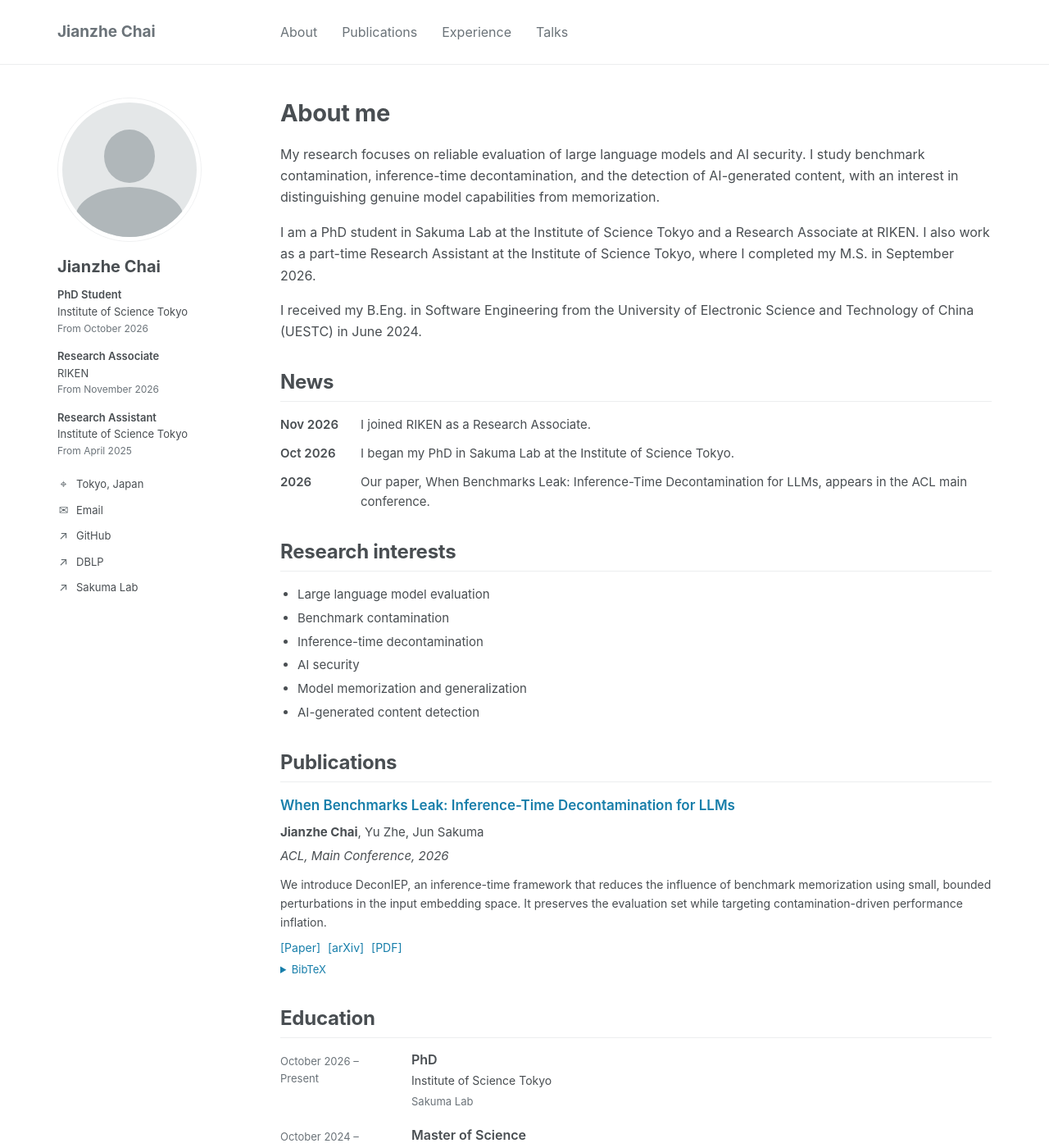
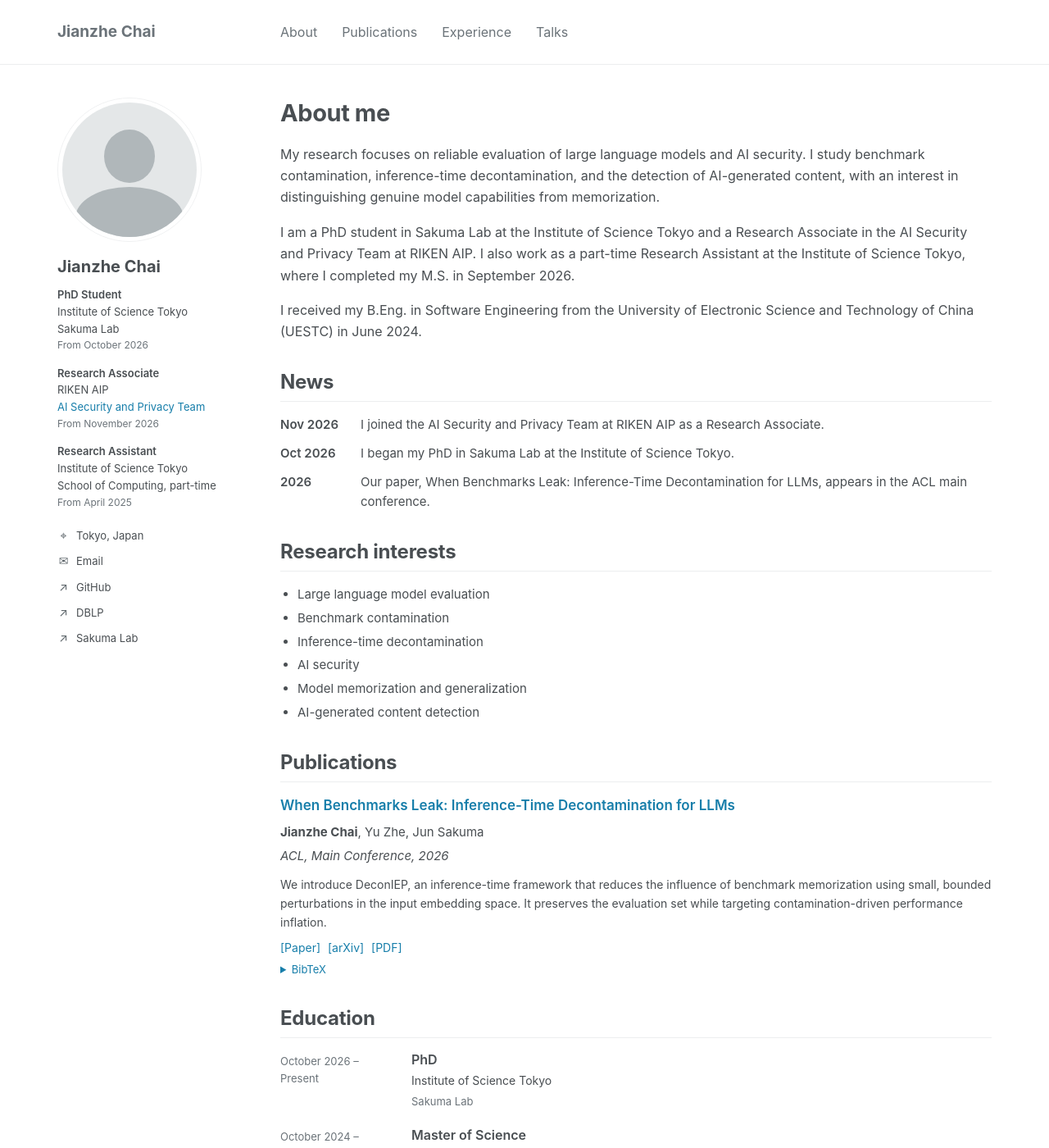
Before and after one commit to chaijianzhe/chaijianzhe.github.io, a Jekyll site: the page built from index.html, in a window 1280 px wide and 1400 px high. Shown: the whole window at 82% size. Built offline with Jekyll 4.4.1, drawn with Linux system fonts in a browser that asks for light colours; some of the changed text lies outside the part shown.

Commit message:
Add AI Security and Privacy Team affiliation and links

```diff
--- a/_data/profile.json
+++ b/_data/profile.json
@@ -22,8 +22,9 @@
     },
     {
       "title": "Research Associate",
-      "organization": "RIKEN",
-      "detail": "",
+      "organization": "RIKEN AIP",
+      "detail": "AI Security and Privacy Team",
+      "detailUrl": "https://www.riken.jp/en/research/labs/aip/phys/ai_sec_privacy/index.html",
       "start": "November 2026",
       "status": "current"
     },
@@ -44,13 +45,13 @@
   ],
   "biography": [
     "My research focuses on reliable evaluation of large language models and AI security. I study benchmark contamination, inference-time decontamination, and the detection of AI-generated content, with an interest in distinguishing genuine model capabilities from memorization.",
-    "I am a PhD student in Sakuma Lab at the Institute of Science Tokyo and a Research Associate at RIKEN. I also work as a part-time Research Assistant at the Institute of Science Tokyo, where I completed my M.S. in September 2026.",
+    "I am a PhD student in Sakuma Lab at the Institute of Science Tokyo and a Research Associate in the AI Security and Privacy Team at RIKEN AIP. I also work as a part-time Research Assistant at the Institute of Science Tokyo, where I completed my M.S. in September 2026.",
     "I received my B.Eng. in Software Engineering from the University of Electronic Science and Technology of China (UESTC) in June 2024."
   ],
   "news": [
     {
       "date": "Nov 2026",
-      "text": "I joined RIKEN as a Research Associate."
+      "text": "I joined the AI Security and Privacy Team at RIKEN AIP as a Research Associate."
     },
     {
       "date": "Oct 2026",
@@ -111,8 +112,9 @@
     {
       "date": "November 2026 – Present",
       "title": "Research Associate",
-      "institution": "RIKEN",
-      "detail": ""
+      "institution": "RIKEN Center for Advanced Intelligence Project (AIP)",
+      "detail": "AI Security and Privacy Team",
+      "detailUrl": "https://www.riken.jp/en/research/labs/aip/phys/ai_sec_privacy/index.html"
     },
     {
       "date": "April 2025 – Present",
--- a/_layouts/default.html
+++ b/_layouts/default.html
@@ -46,6 +46,7 @@
           <div class="sidebar-role">
             <p class="role-title">{{ role.title | escape }}</p>
             <p class="role-detail">{{ role.organization | escape }}</p>
+            {% if role.detail and role.detail != '' %}<p class="role-detail">{% if role.detailUrl and role.detailUrl != '' %}<a href="{{ role.detailUrl | escape }}">{{ role.detail | escape }}</a>{% else %}{{ role.detail | escape }}{% endif %}</p>{% endif %}
             <p class="role-date">From {{ role.start | escape }}</p>
           </div>
           {% endfor %}
@@ -110,7 +111,7 @@
           <h2 id="experience-heading">Research experience</h2>
           <ul class="entry-list">
             {% for item in profile.appointments %}
-            <li><div class="entry-date">{{ item.date | escape }}</div><div class="entry-body"><h3>{{ item.title | escape }}</h3><p class="entry-institution">{{ item.institution | escape }}</p>{% if item.detail and item.detail != '' %}<p class="entry-detail">{{ item.detail | escape }}</p>{% endif %}</div></li>
+            <li><div class="entry-date">{{ item.date | escape }}</div><div class="entry-body"><h3>{{ item.title | escape }}</h3><p class="entry-institution">{{ item.institution | escape }}</p>{% if item.detail and item.detail != '' %}<p class="entry-detail">{% if item.detailUrl and item.detailUrl != '' %}<a href="{{ item.detailUrl | escape }}">{{ item.detail | escape }}</a>{% else %}{{ item.detail | escape }}{% endif %}</p>{% endif %}</div></li>
             {% endfor %}
           </ul>
         </section>
```
Also changed, not shown: preview.html (+3 -3 lines), README.md.
